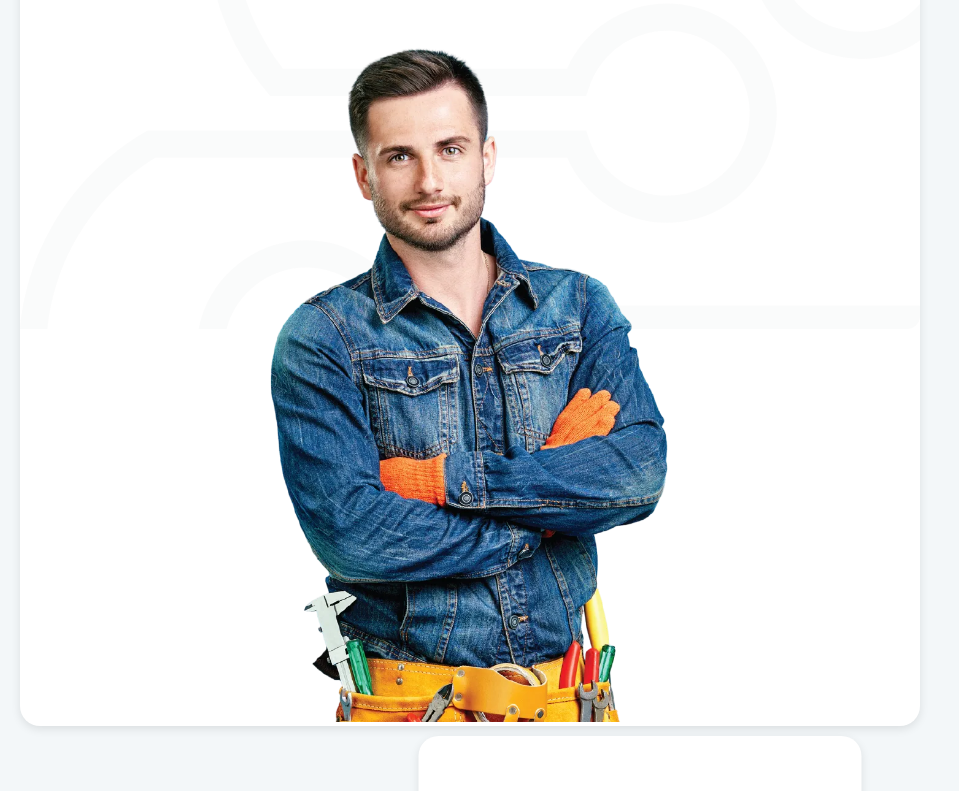
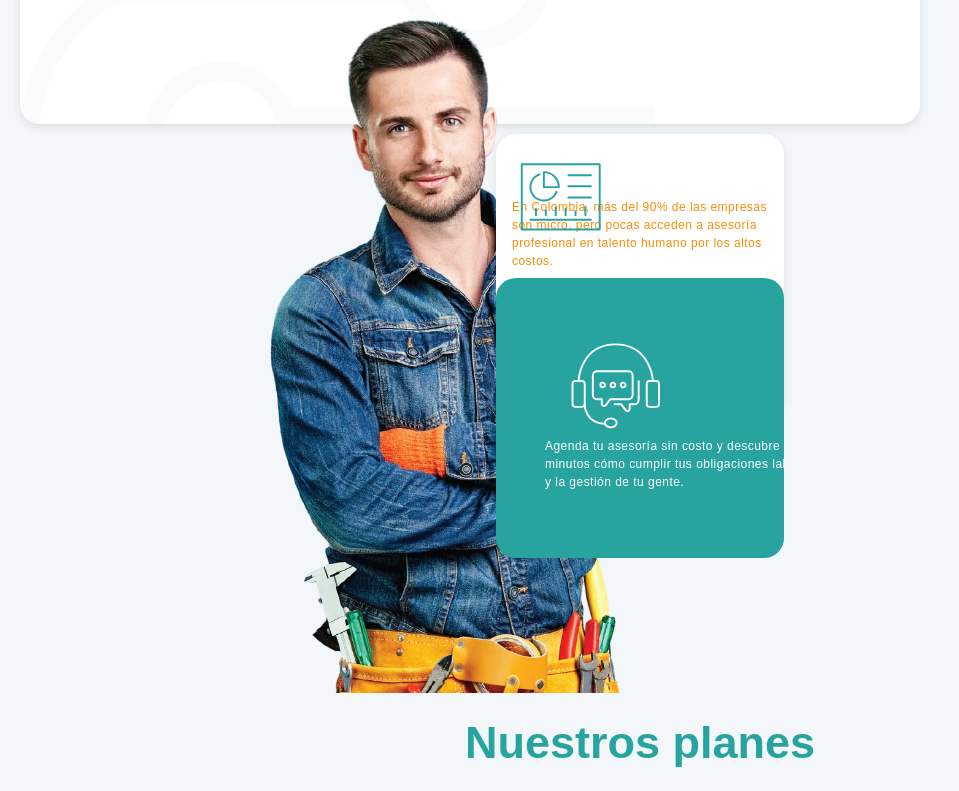
Before and after one commit to AngelOso20/PAGE-NEXT-TALENT, a Next.js app: page / in a window 1280 px wide. Shown: the part 400-1191 px from the top of the page, without its empty margins (0-959 px from the left). Built offline with nearby package versions, Linux system fonts and the light colour scheme; a web font is replaced by a local one.

Commit message:
actualizacion de cambios con responsividad tablets para toda la pagina

```diff
--- a/package.json
+++ b/package.json
@@ -9,6 +9,7 @@
     "lint": "next lint"
   },
   "dependencies": {
+    "@next/swc-win32-x64-msvc": "14.2.5",
     "lottie-react": "^2.4.1",
     "lottie-web": "^5.13.0",
     "next": "14.2.5",
--- a/src/app/servicios/page.tsx
+++ b/src/app/servicios/page.tsx
@@ -13,7 +13,7 @@ export default function ServiciosPage() {
   return (
     <main>
       <NavMenu />
-      image.png
+      <ServiciosHero />
       <ServiciosCards />
       <BlogSection />
     </main>
--- a/src/components/HeroSection/HeroSection.module.css
+++ b/src/components/HeroSection/HeroSection.module.css
@@ -544,3 +544,66 @@
     background-position: center;
   }
 }
+
+/* Laptops: estilos anulados (volver a comportamiento por defecto) */
+@media (min-width: 1280px) and (max-width: 1600px) {
+  /* Laptops: optimizar para que se vean las 3 cajas sin scroll */
+  .heroSection { padding-top: 84px; }
+
+  /* Caja blanca principal más compacta */
+  .leftBox { height: 420px; }
+
+  /* Caja naranja compacta y con separación */
+  .orangeBox {
+    width: 288px;
+    min-height: 280px;             /* paso 1: altura unificada */
+    margin-bottom: 12px; /* separa de la azul */
+    box-sizing: border-box;
+    padding: 14px 16px;
+    display: flex; flex-direction: column; align-items: flex-start;
+  }
+  .orangeBox h3 { font-size: 16px; line-height: 19px; margin: 0 0 8px 0; }
+  .orangeBox p { font-size: 12px; line-height: 18px; margin: 0 0 8px 0; }
+  .orangeText { font-size: 12px; line-height: 18px; margin: 0 0 8px 0; }
+  .orangeSubtext { font-size: 12px; line-height: 18px; }
+  .orangeIcon { width: 40px; height: 40px; margin: 2px 0 8px 0; }
+  .orangeIcon img { width: 40px; height: 40px; object-fit: contain; }
+
+  /* Ajustes solo para contener texto/botón dentro del cuadro azul */
+  .blueBox {
+    position: relative;
+    z-index: 3;                     /* evitar que la tape la caja blanca */
+    display: flex;                  /* organizar contenido vertical */
+    flex-direction: column;
+    align-items: flex-start;
+    box-sizing: border-box;
+    padding: 14px 16px;             /* paso 1: igual padding que la blanca */
+    overflow: hidden;
+    min-height: 280px;              /* paso 1: altura unificada */
+    width: 288px;                   /* paso 1: mismo ancho */
+    margin-top: -148px;              /* paso 5: respiro uniforme respecto a la blanca */
+  }
+  .blueIcon { position: relative; width: 40px; height: 40px; margin: 2px 0 8px 0; }
+  .blueText {
+    margin: 2px 0 8px 0;
+    font-size: 12px;
+    line-height: 18px;
+    max-width: 100%;              /* igual ancho de texto que la blanca */
+    word-break: break-word;
+    overflow-wrap: anywhere;
+    white-space: normal;
+    text-align: left;              /* nunca justificar */
+    flex: 0 0 auto;                /* no crecer para que el botón tenga espacio */
+  }
+  .orangeButton {
+    position: relative;
+    width: 72%;                    /* un poco más compacto y centrado */
+    height: 28px;
+    display: flex;
+    justify-content: center;
+    align-items: center;
+    margin: 8px auto 0;            /* centrar y con respiro respecto al texto */
+  }
+  .phoneIcon { width: 15px !important; height: 15px !important; }
+  .orangeButton span { font-size: 13px; line-height: 28px; }
+}
```
Also changed, not shown: 1 other file (tests, documents, lock files or other folders).
